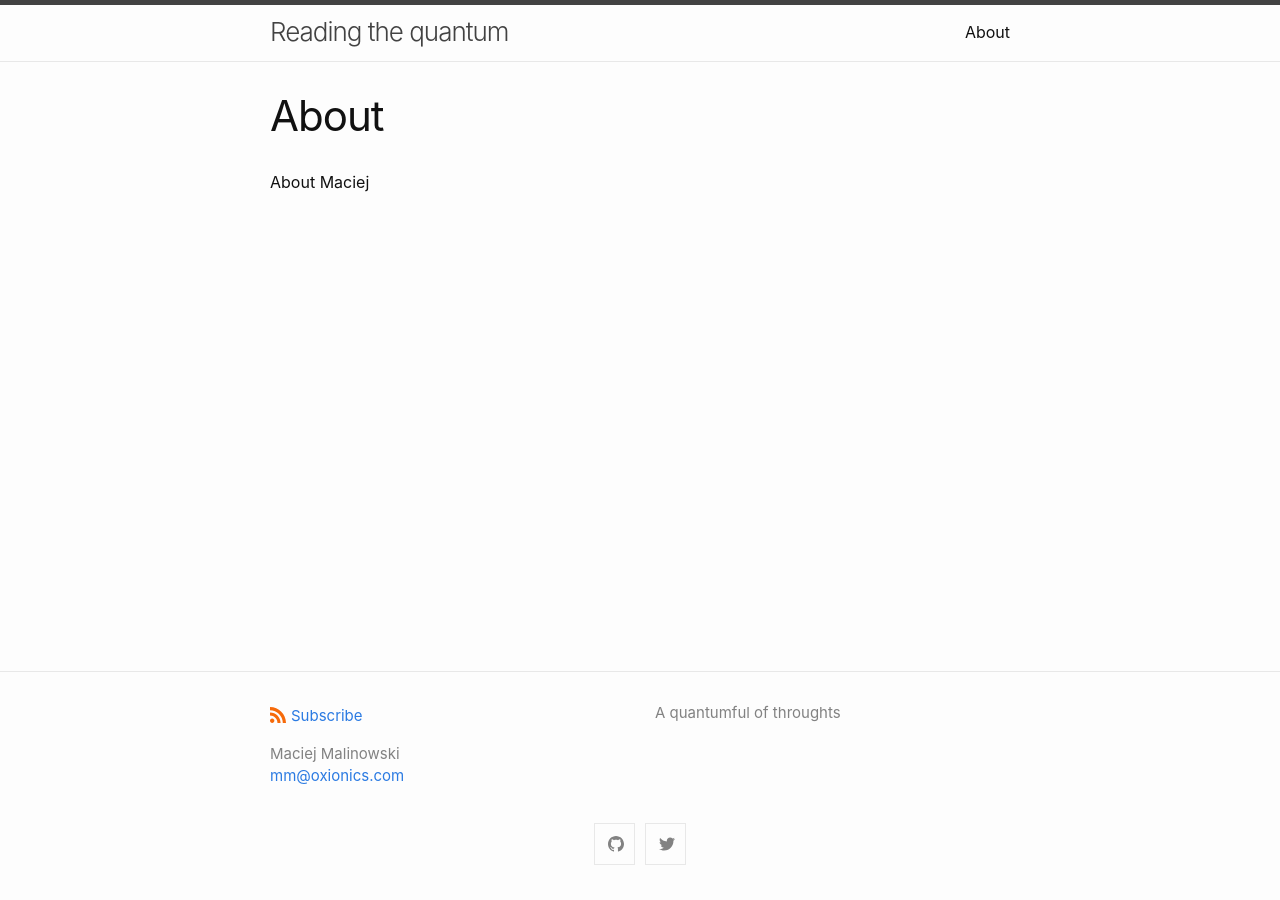
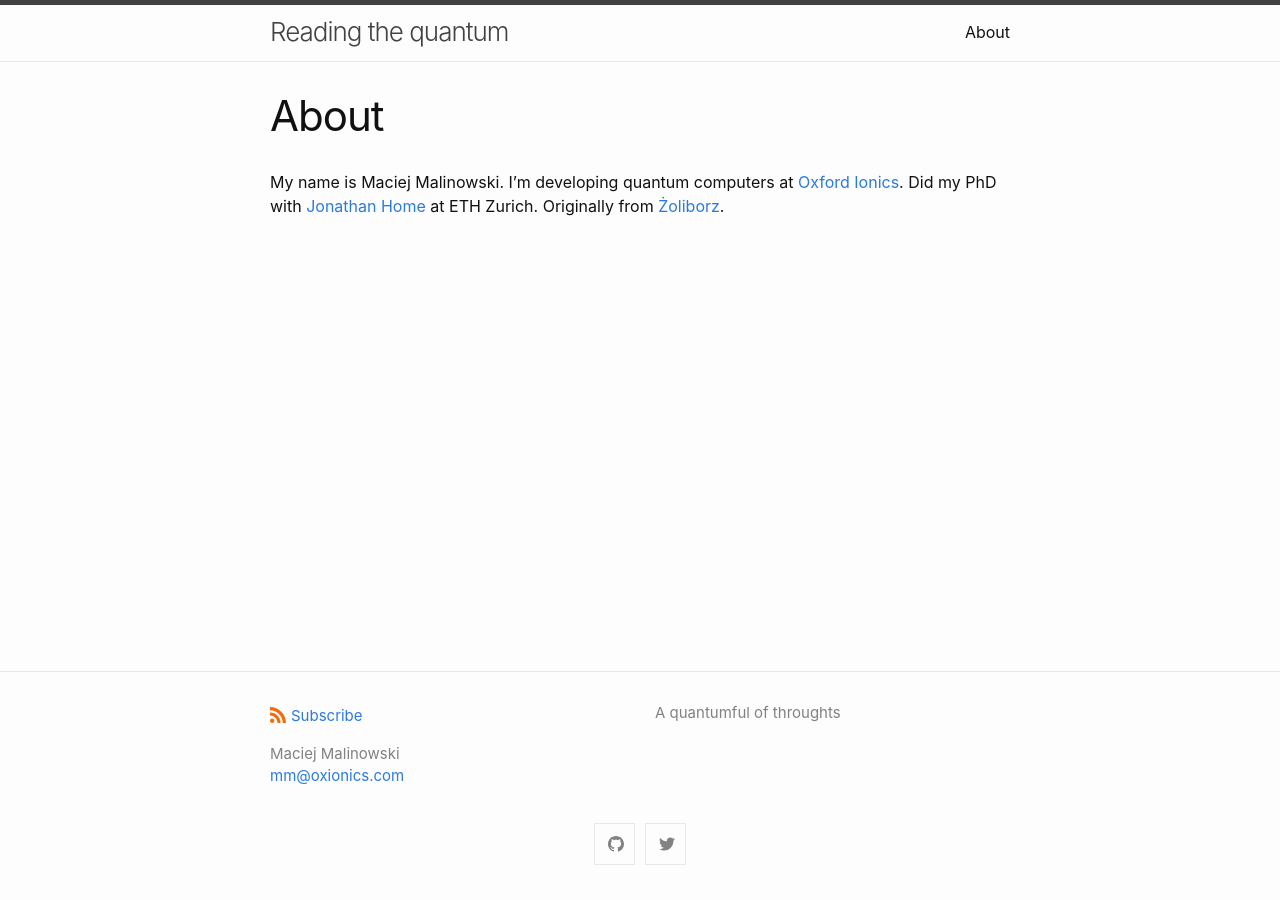
Before and after one commit to m-malinowski/m-malinowski.github.io, a Jekyll site: the page built from about.md, in a window 1280 px wide. Built offline with Jekyll 4.4.1, drawn with Linux system fonts in a browser that asks for light colours.

Commit message:
fresh start

```diff
--- a/about.md
+++ b/about.md
@@ -4,4 +4,4 @@ title: About
 permalink: /about/
 ---
 
-About Maciej
+My name is Maciej Malinowski. I'm developing quantum computers at [Oxford Ionics](https://www.oxionics.com/). Did my PhD with [Jonathan Home](https://tiqi.ethz.ch/) at ETH Zurich. Originally from [Żoliborz](https://en.wikipedia.org/wiki/%C5%BBoliborz).
```
Also changed, not shown: _posts/2016-02-08-welcome.md (added, +7 -0 lines), _posts/2016-05-20-test-post.md (deleted, +0 -7 lines).
